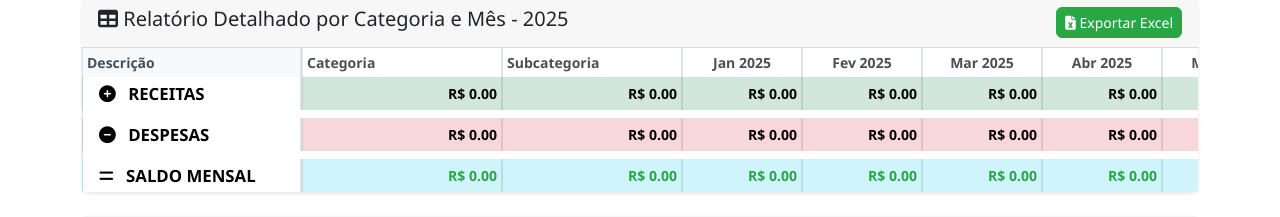
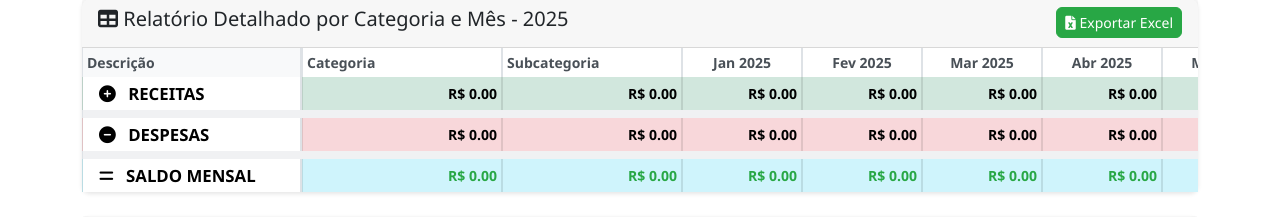
Before and after one commit to juliocruzdicode/controlefinanceiro, a Flask app: page /relatorios in a window 1280 px wide. Shown: the part 480-697 px from the top of the page. Run offline with Flask 3, Linux system fonts and the light colour scheme; the visitor is signed in with stand-in values (Sample User, id 1); data comes from the database, SQL or seed files in the repository; data that the repository does not hold is empty.

Commit message:
Refactor first column styling for improved zebra striping and section header visibility

```diff
--- a/templates/relatorios.html
+++ b/templates/relatorios.html
@@ -428,8 +428,19 @@ thead th {
     position: sticky;
     left: 0;
     z-index: 90; /* abaixo do header, acima das células normais */
-    background-color: #ffffff;
+    background: transparent; /* let row zebra show through for first column */
     border-right: 2px solid #dee2e6;
+}
+
+/* Apply zebra striping specifically to the first column cells so sticky cell colors match the row */
+.table tbody tr:not(.section-header):nth-child(even) td:first-child,
+.table tbody tr:not(.section-header):nth-child(even) th:first-child {
+    background-color: #f0f1f3;
+}
+
+/* Ensure section headers (RECEITAS/DESPESAS/SALDO) keep their bold background on first column */
+.table tbody tr.section-header td:first-child {
+    background: transparent; /* section header uses full-row classes like table-success/table-danger */
 }
 
 .table-responsive {
```
